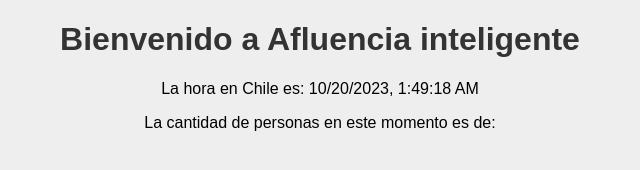
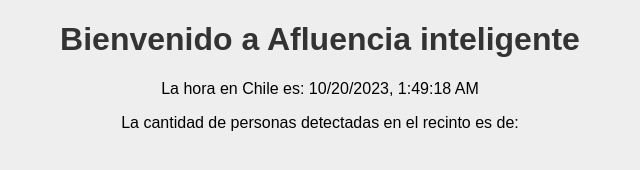
Before and after one commit to Nico-Mansilla/proyecto_afluencia_web, a plain HTML site: page index.html in a window 1280 px wide. Shown: the full height of the page, 320-960 px from the left. Drawn offline with Linux system fonts and the light colour scheme; no server answers.

Commit message:
cambio titulos

```diff
--- a/index.html
+++ b/index.html
@@ -9,7 +9,7 @@
 <body>
     <h1>Bienvenido a Afluencia inteligente</h1>
     <p>La hora en Chile es: <span id="chileTime"></span></p>
-    <p>La cantidad de personas en este momento es de:</p>
+    <p>La cantidad de personas detectadas en el recinto es de:</p>
     <p><span id="numeroPersonas"></span></p>
     <script src="script.js"></script>
 </body>
```
